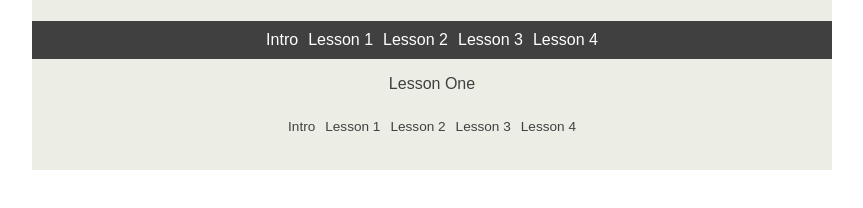
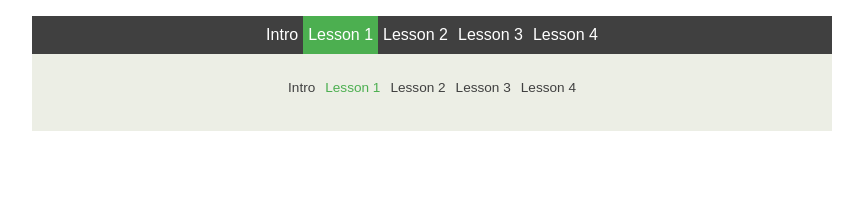
Before and after one commit to dkmullen/nav-maker, a plain HTML site: page les1.html in a window 1280 px wide. Shown: the whole page, without its empty margins (208-1071 px from the left). Drawn offline with Linux system fonts and the light colour scheme.

Commit message:
Add functionality to show active links, dynamically render page title.

```diff
--- a/js/nav.js
+++ b/js/nav.js
@@ -1,14 +1,15 @@
 var menuList = [
-	{name: "Intro", link: "intro.html"},
-	{name: "Lesson 1", link: "les1.html"},
-	{name: "Lesson 2", link: "les2.html"},
-	{name: "Lesson 3", link: "les3.html"},
-	{name: "Lesson 4", link: "les4.html"}
+	{name: "Intro", link: "intro.html", cssClass: "b"},
+	{name: "Lesson 1", link: "les1.html", cssClass: "b"},
+	{name: "Lesson 2", link: "les2.html", cssClass: "b"},
+	{name: "Lesson 3", link: "les3.html", cssClass: "b"},
+	{name: "Lesson 4", link: "les4.html", cssClass: "b"}
 ];
 
 var MenuItem = function(data) {
 	this.name = ko.observable(data.name);
 	this.link = ko.observable(data.link);
+	this.cssClass = ko.observable(data.cssClass);
 };
 
 var ViewModel = function() {
@@ -17,19 +18,31 @@ var ViewModel = function() {
 	//Creates an empty array to hold menu objects
 	this.menu = ko.observableArray([]);
 
+	var url = window.location.pathname;
+	var filename = url.substring(url.lastIndexOf('/')+1);
+
 	//Adds each menu item to the array
 	menuList.forEach(function(pageTab){
+		if (pageTab.link == filename) {
+			pageTab.cssClass = "active";
+			document.getElementById('title').innerHTML = pageTab.name;
+		}
 		self.menu.push( new MenuItem(pageTab) );
 	});
 
 	document.getElementById('nav-links').innerHTML =
 		'<ul data-bind="foreach: menu">' +
 		'<a data-bind="attr: {href: link}">' +
-		'<li data-bind="text: name"></li></a></ul>';
+		'<li data-bind="text: name, attr: {class: cssClass}"></li></a></ul>';
 
 	document.getElementById('footer-links').innerHTML =
 		'<ul data-bind="foreach: menu">' +
 		'<a data-bind="attr: {href: link}">' +
-		'<li data-bind="text: name"></li></a></ul>';
+		'<li data-bind="text: name, attr: {class: cssClass}"></li></a></ul>';
+
+
+	var x = document.getElementsByTagName('a');
 };
+
+
 ko.applyBindings(new ViewModel())
--- a/les1.html
+++ b/les1.html
@@ -4,13 +4,13 @@
     <meta charset="UTF-8">
 	<meta name="viewport" content="width=device-width, initial-scale=1">
 	<link rel="stylesheet" href="style.css">
-    <title>Lesson One</title>
+    <title id="title"></title>
 </head>
 
 <body>
 	<div id="container">
 		<nav id="nav-links"></nav>
-		<div id="content">Lesson One</div>
+		<div id="content"></div>
 		<footer id="footer-links"></footer>
 	</div>
 
--- a/style.css
+++ b/style.css
@@ -7,7 +7,7 @@ body {
 }
 #container {
 	background-color: #ECEEE5;
-	padding: 5px 0 10px 0;
+	padding-bottom: 10px;
 }
 nav ul {
 	background-color: #404040;
@@ -22,6 +22,12 @@ nav li {
 }
 nav li:hover {
 	background-color: #111;
+}
+nav li.active {
+    background-color: #4CAF50;
+}
+nav li.active:hover {
+	background-color: #45a049;
 }
 nav a {
 	text-decoration: none;
@@ -39,6 +45,9 @@ footer li {
 footer li:hover {
 	text-decoration: underline;
 }
+footer li.active {
+    color: #4CAF50;
+}
 footer a {
 	text-decoration: none;
 	color: #404040;
```
Also changed, not shown: intro.html (+2 -2 lines), les2.html (+2 -2 lines), les3.html (+2 -2 lines), les4.html (+2 -2 lines).
